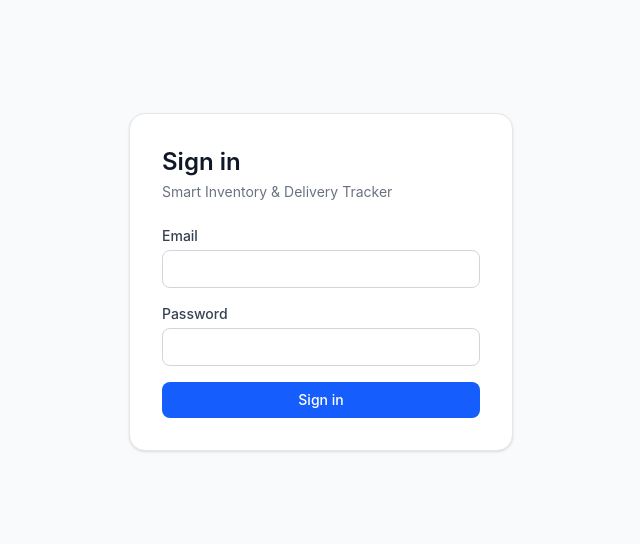
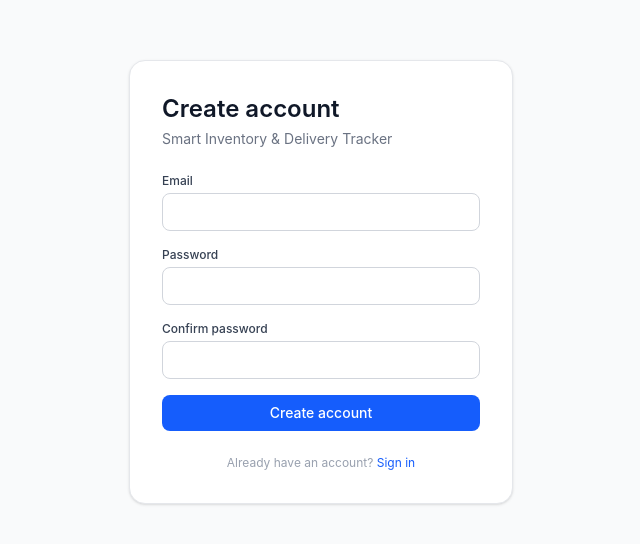
Before and after one commit to AEX8/smart-inventory, a React (Vite) app in the folder frontend/: page /register in a window 1280 px wide. Before the commit this address led to /login. Shown: the part 118-662 px from the top of the page, without its empty margins (319-959 px from the left). Built offline with nearby package versions, Linux system fonts and the light colour scheme; no server answers.

Commit message:
feat: register page
- create account form with email, password, confirm password
- validates password match and minimum length
- registers as warehouse_staff by default
- sign in / create account links between login and register pages

```diff
--- a/frontend/src/App.tsx
+++ b/frontend/src/App.tsx
@@ -6,6 +6,7 @@ import Dashboard from './pages/Dashboard'
 import Inventory from './pages/Inventory'
 import Deliveries from './pages/Deliveries'
 import Suppliers from './pages/Suppliers'
+import Register from './pages/Register'
 
 const ProtectedRoute = ({ children }: { children: React.ReactNode }) => {
   const { user, isLoading } = useAuth()
@@ -29,6 +30,7 @@ const AppRoutes = () => {
       <Route path="/inventory" element={<ProtectedRoute><Inventory /></ProtectedRoute>} />
       <Route path="/deliveries" element={<ProtectedRoute><Deliveries /></ProtectedRoute>} />
       <Route path="/suppliers" element={<ProtectedRoute><Suppliers /></ProtectedRoute>} />
+      <Route path="/register" element={<Register />} />
       <Route path="*" element={<Navigate to="/" replace />} />
     </Routes>
   )
--- a/frontend/src/pages/Login.tsx
+++ b/frontend/src/pages/Login.tsx
@@ -1,6 +1,7 @@
 import { useState } from 'react'
 import { useAuth } from '../hooks/useAuth'
 import { authApi } from '../api/auth'
+import { Link } from 'react-router-dom'
 
 const Login = () => {
   const { login } = useAuth()
@@ -62,6 +63,10 @@ const Login = () => {
             {loading ? 'Signing in...' : 'Sign in'}
           </button>
         </form>
+        <p className="text-xs text-gray-400 text-center mt-6">
+          Don't have an account?{' '}
+          <Link to="/register" className="text-blue-600 hover:underline">Create one</Link>
+        </p>
       </div>
     </div>
   )
--- /dev/null
+++ b/frontend/src/pages/Register.tsx
@@ -0,0 +1,91 @@
+import { useState } from 'react'
+import { Link, useNavigate } from 'react-router-dom'
+import { authApi } from '../api/auth'
+
+const Register = () => {
+  const navigate = useNavigate()
+  const [form, setForm] = useState({ email: '', password: '', confirmPassword: '' })
+  const [error, setError] = useState('')
+  const [loading, setLoading] = useState(false)
+
+  const handleSubmit = async (e: React.FormEvent) => {
+    e.preventDefault()
+    setError('')
+    if (form.password !== form.confirmPassword) {
+      setError('Passwords do not match')
+      return
+    }
+    if (form.password.length < 8) {
+      setError('Password must be at least 8 characters')
+      return
+    }
+    setLoading(true)
+    try {
+      await authApi.register(form.email, form.password, 'warehouse_staff')
+      navigate('/login')
+    } catch (err: any) {
+      setError(err.response?.data?.detail ?? 'Something went wrong')
+    } finally {
+      setLoading(false)
+    }
+  }
+
+  return (
+    <div className="min-h-screen bg-gray-50 flex items-center justify-center">
+      <div className="bg-white rounded-2xl shadow-sm border border-gray-200 p-8 w-full max-w-sm">
+        <h1 className="text-2xl font-semibold text-gray-900 mb-1">Create account</h1>
+        <p className="text-sm text-gray-500 mb-6">Smart Inventory & Delivery Tracker</p>
+
+        <form onSubmit={handleSubmit} className="space-y-4">
+          <div>
+            <label className="block text-xs font-medium text-gray-700 mb-1">Email</label>
+            <input
+              type="email"
+              value={form.email}
+              onChange={(e) => setForm((f) => ({ ...f, email: e.target.value }))}
+              className="w-full border border-gray-300 rounded-lg px-3 py-2 text-sm focus:outline-none focus:ring-2 focus:ring-blue-500"
+              required
+            />
+          </div>
+          <div>
+            <label className="block text-xs font-medium text-gray-700 mb-1">Password</label>
+            <input
+              type="password"
+              value={form.password}
+              onChange={(e) => setForm((f) => ({ ...f, password: e.target.value }))}
+              className="w-full border border-gray-300 rounded-lg px-3 py-2 text-sm focus:outline-none focus:ring-2 focus:ring-blue-500"
+              required
+            />
+          </div>
+          <div>
+            <label className="block text-xs font-medium text-gray-700 mb-1">Confirm password</label>
+            <input
+              type="password"
+              value={form.confirmPassword}
+              onChange={(e) => setForm((f) => ({ ...f, confirmPassword: e.target.value }))}
+              className="w-full border border-gray-300 rounded-lg px-3 py-2 text-sm focus:outline-none focus:ring-2 focus:ring-blue-500"
+              required
+            />
+          </div>
+
+          {error && <p className="text-sm text-red-600">{error}</p>}
+
+          <button
+            type="submit"
+            disabled={loading}
+            className="w-full bg-blue-600 text-white rounded-lg py-2 text-sm font-medium hover:bg-blue-700 disabled:opacity-50 transition-colors"
+          >
+            {loading ? 'Creating account...' : 'Create account'}
+          </button>
+        </form>
+
+        <p className="text-xs text-gray-400 text-center mt-6">
+          Already have an account?{' '}
+          <Link to="/login" className="text-blue-600 hover:underline">Sign in</Link>
+        </p>
+      </div>
+    </div>
+  )
+}
+
+export default Register
```
